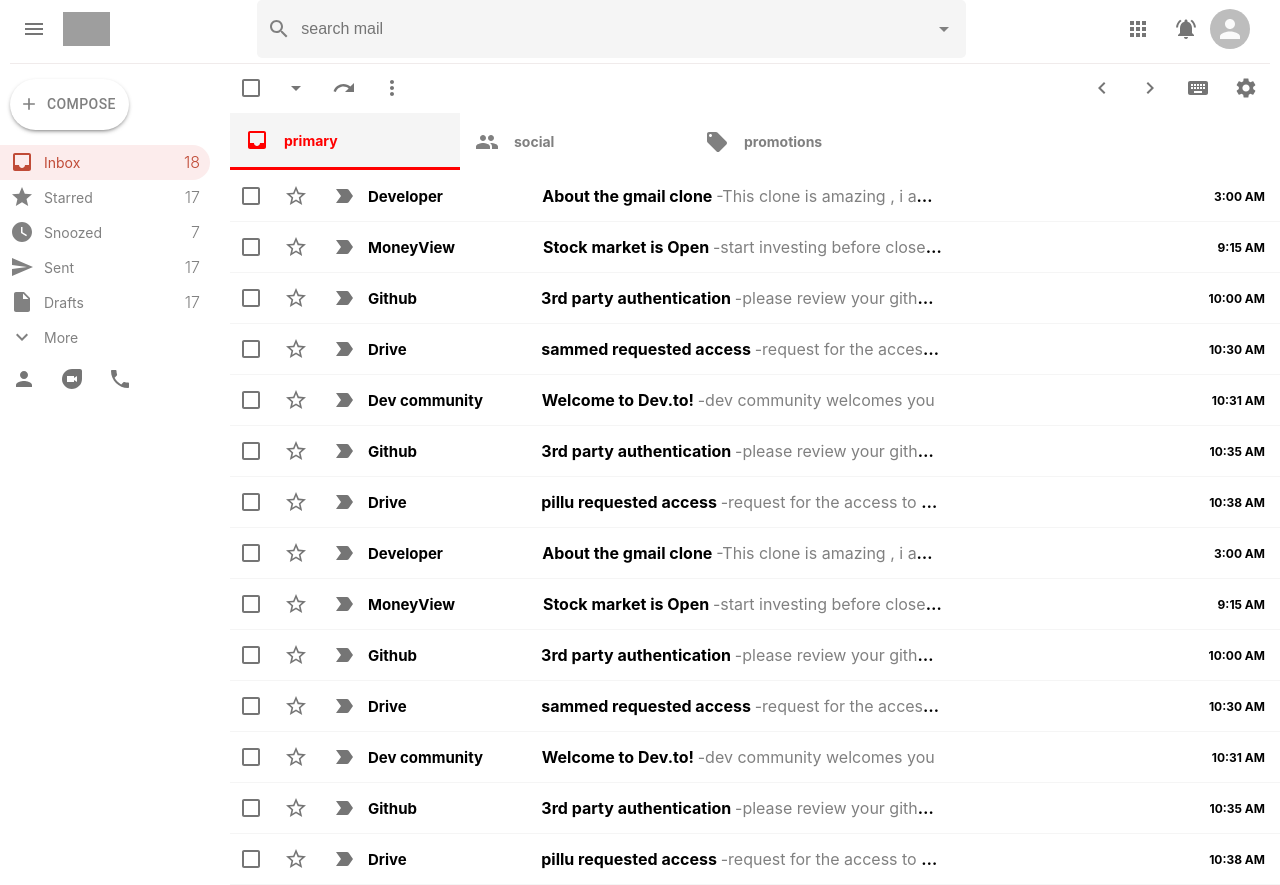
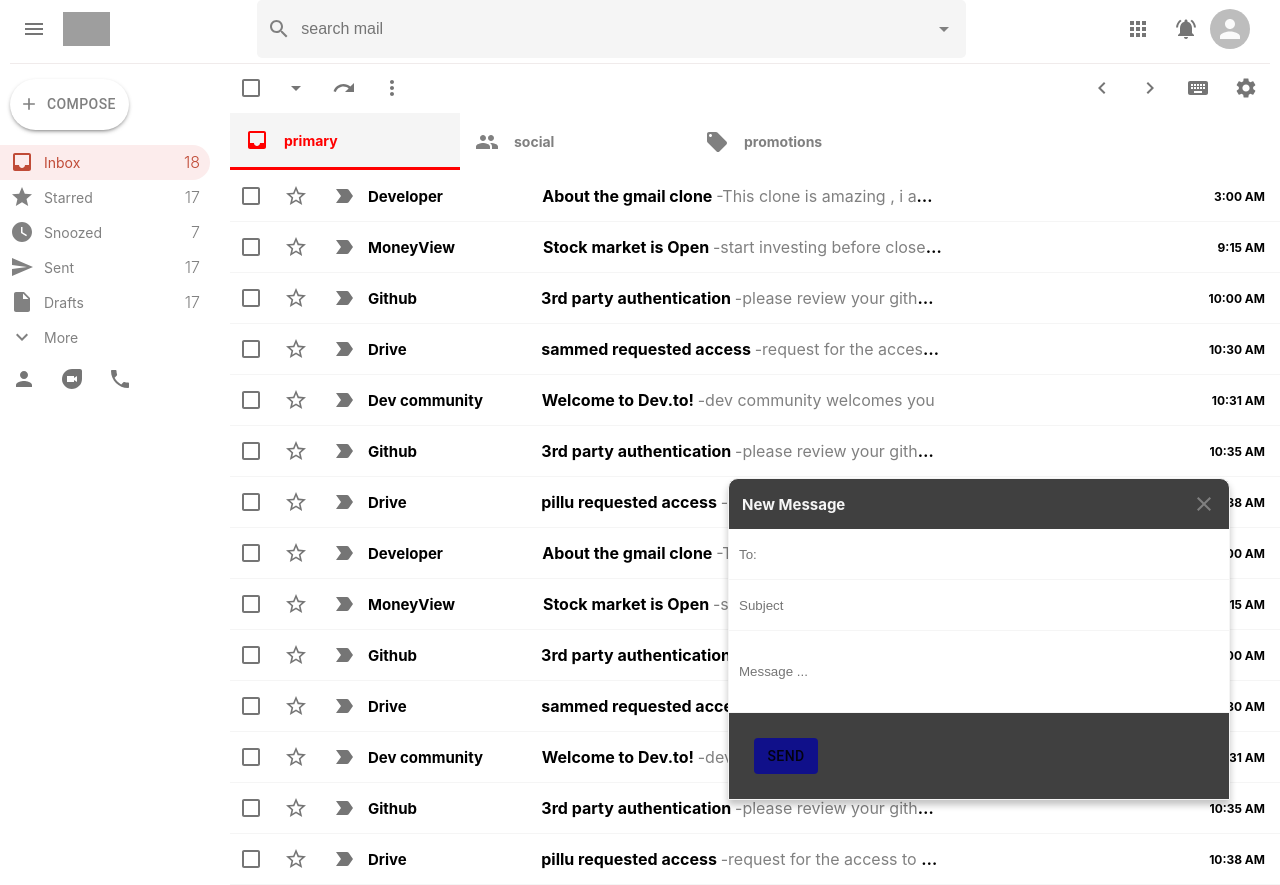
Before and after one commit to SammedSankonatti/gmail-frontend, a React (Create React App) app: page / in a window 1280 px wide. Both pictures are taken after a click on the button "COMPOSE". Built offline with nearby package versions, Linux system fonts and the light colour scheme; grey boxes are pictures that could not be loaded.

Commit message:
compose button and close button are now added with functionality

```diff
--- a/src/SendMail.js
+++ b/src/SendMail.js
@@ -5,11 +5,13 @@
 import { Button } from '@material-ui/core';
 
 import {useForm}from "react-hook-form";
+import { useDispatch } from 'react-redux';
+import { closeSendMessage } from './features/mailSlice';
 
 function SendMail() {
 
     const {register, handleSubmit, watch, errors}  = useForm();
-
+    const dispatch= useDispatch();
     const onSubmit=(data)=>{
         console.log(data);
     }
@@ -18,7 +20,7 @@
         <div className="sendMail">
             <div className="sendMail__header">
                 <h3> New Message</h3>
-                <CloseIcon className="sendMail__close" />
+                <CloseIcon className="sendMail__close" onClick={()=> dispatch(closeSendMessage()) } />
             </div>
             <form onSubmit={handleSubmit(onSubmit)}>
                 <input  name="to" placeholder="To:" type="text" ref={register({required:true})} />
--- a/src/Sidebar.js
+++ b/src/Sidebar.js
@@ -14,11 +14,16 @@
 import PersonIcon from '@material-ui/icons/Person';
 import DuoIcon from '@material-ui/icons/Duo';
 import PhoneIcon from '@material-ui/icons/Phone';
+import {useDispatch} from 'react-redux';
+import { openSendMessage } from './features/mailSlice';
 
 function Sidebar() {
+
+    const dispatch= useDispatch();
+
     return (
         <div className="sidebar">
-            <Button startIcon={<AddIcon fontSize="large" />} className="sidebar__compose" > Compose </Button>
+            <Button startIcon={<AddIcon fontSize="large" />} className="sidebar__compose" onClick={()=>dispatch(openSendMessage())} > Compose </Button>
             <SidebarOption Icon={ InboxIcon} title="Inbox" number={18} selected={true} />
             <SidebarOption Icon={ StarIcon} title="Starred" number={17} />
             <SidebarOption Icon={ WatchLaterSharpIcon} title="Snoozed" number={7} />
```
Also changed, not shown: 1 other file (tests, documents, lock files or other folders).
